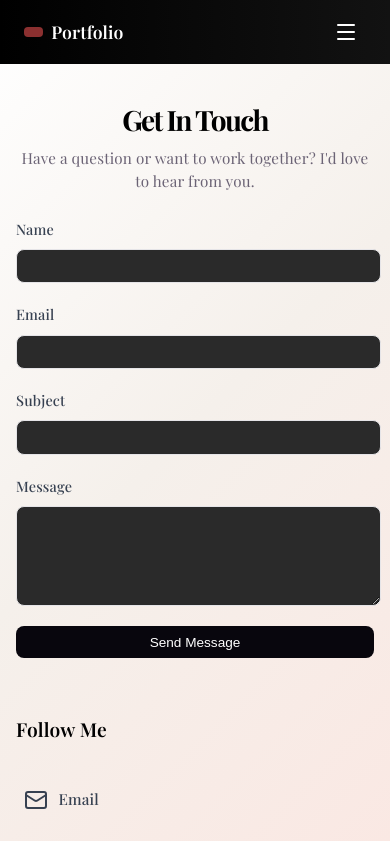
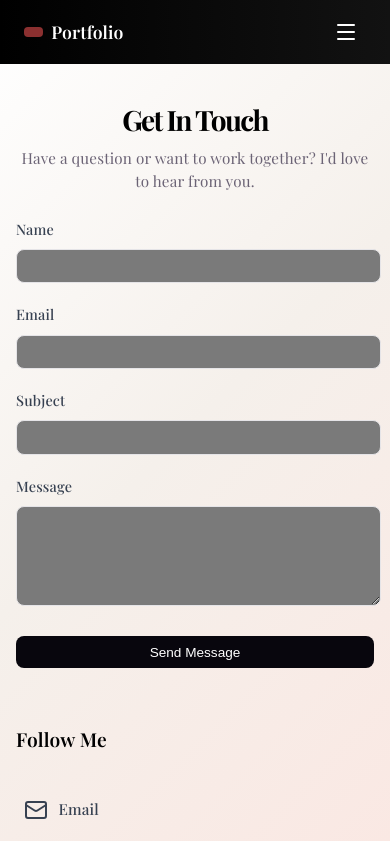
Before and after one commit to NongHoi/Portfolio_NVH, a React (Vite) app: page /contact in a window 390 px wide. Shown: the top 841 px of the page. Built offline with nearby package versions, Linux system fonts and the light colour scheme.

Commit message:
Update code

```diff
--- a/src/pages/Contact.css
+++ b/src/pages/Contact.css
@@ -140,7 +140,7 @@
   border: 1px solid #e5e4e7;
   border-radius: 0.5rem;
   font-size: 1rem;
-  background-color: #2a2a2a;
+  background-color: #7a7a7a;
   color: #fff;
   transition: border-color 0.3s, box-shadow 0.3s;
 }
@@ -164,8 +164,8 @@
 .form-input:focus,
 .form-textarea:focus {
   outline: none;
-  border-color: #aa3bff;
-  box-shadow: 0 0 0 2px rgba(170, 59, 255, 0.2);
+  border-color: #862413;
+  box-shadow: 0 0 0 2px rgba(199, 29, 29, 0.2);
 }
 
 .form-textarea {
@@ -200,7 +200,8 @@
 }
 
 .submit-btn {
-  padding: 0.75rem 1.5rem;
+  margin-top: 10px;
+  padding: 0.95rem 1.5rem;
   border-radius: 0.5rem;
   font-weight: 500;
   cursor: pointer;
@@ -213,7 +214,7 @@
 
 @media (max-width: 768px) {
   .submit-btn {
-    padding: 0.65rem 1.25rem;
+    padding: 0.85rem 1.25rem;
     font-size: 0.95rem;
     width: 100%;
   }
@@ -235,7 +236,7 @@
 .submission-status {
   padding: 1rem;
   border-radius: 0.5rem;
-  margin-top: 1rem;
+  margin-top: 3rem;
   text-align: center;
 }
 
@@ -317,6 +318,6 @@
 }
 
 .social-link-item a:hover {
-  color: #aa3bff;
-  background-color: rgba(170, 59, 255, 0.1);
+  color: #882d2a;
+  background-color: rgba(138, 59, 39, 0.1);
 }
```
